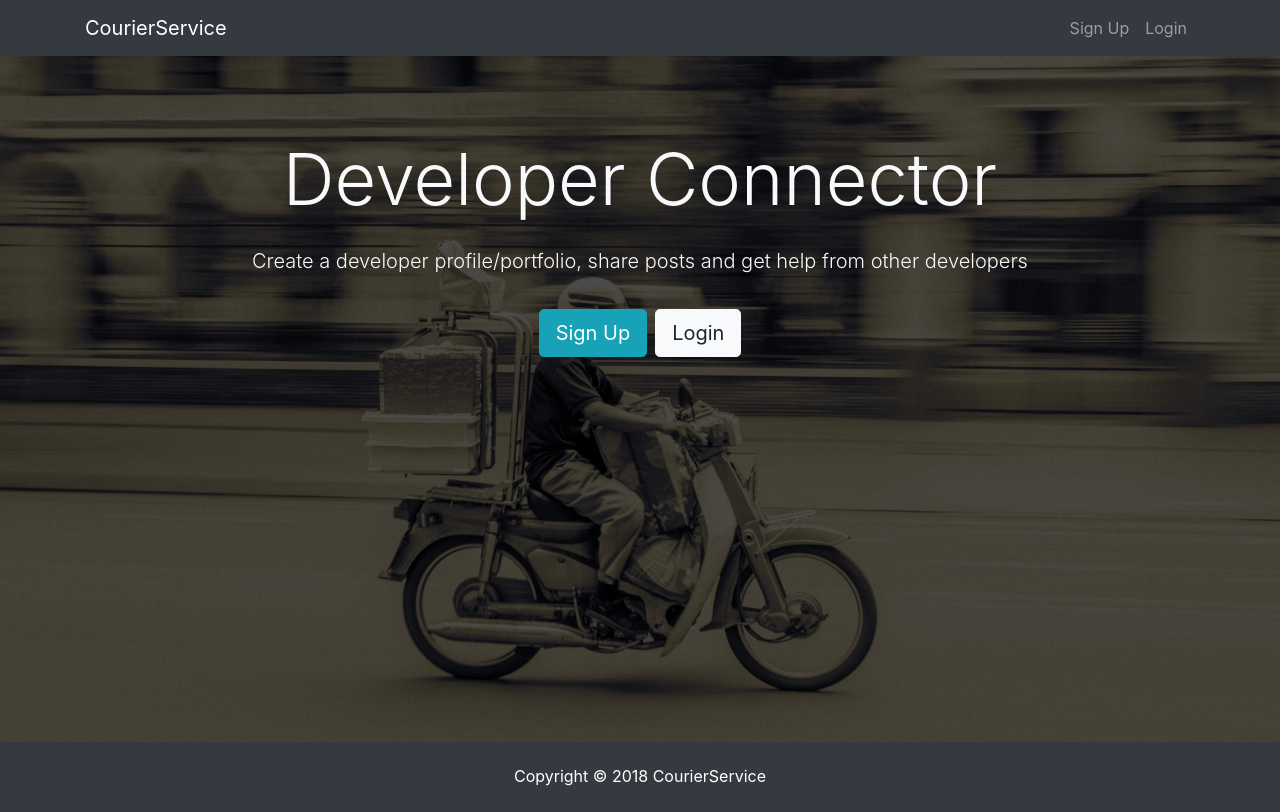
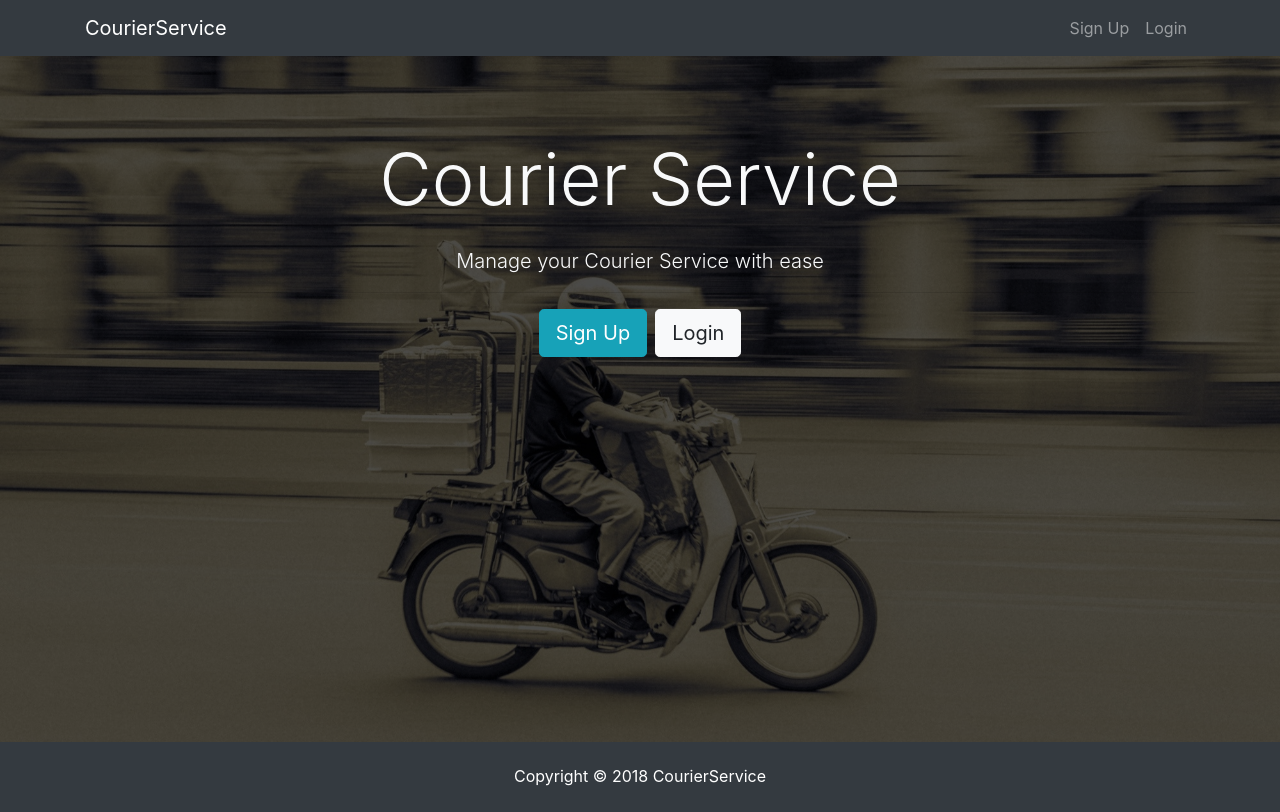
Before and after one commit to iAmmar7/courierservice, a React (Create React App) app in the folder client/: page / in a window 1280 px wide. Built offline with nearby package versions, Linux system fonts and the light colour scheme.

Commit message:
changes in  landing.js

```diff
--- a/client/src/components/layout/Landing.js
+++ b/client/src/components/layout/Landing.js
@@ -17,9 +17,9 @@ class Landing extends Component {
           <div className="container">
             <div className="row">
               <div className="col-md-12 text-center">
-                <h1 className="display-3 mb-4">Developer Connector
+                <h1 className="display-3 mb-4"> Courier Service
                 </h1>
-                <p className="lead"> Create a developer profile/portfolio, share posts and get help from other developers</p>
+                <p className="lead"> Manage your Courier Service with ease </p>
                 <hr />
                 <Link to="/register" className="btn btn-lg btn-info mr-2">Sign Up</Link>
                 <Link to="/login" className="btn btn-lg btn-light">Login</Link>
```
